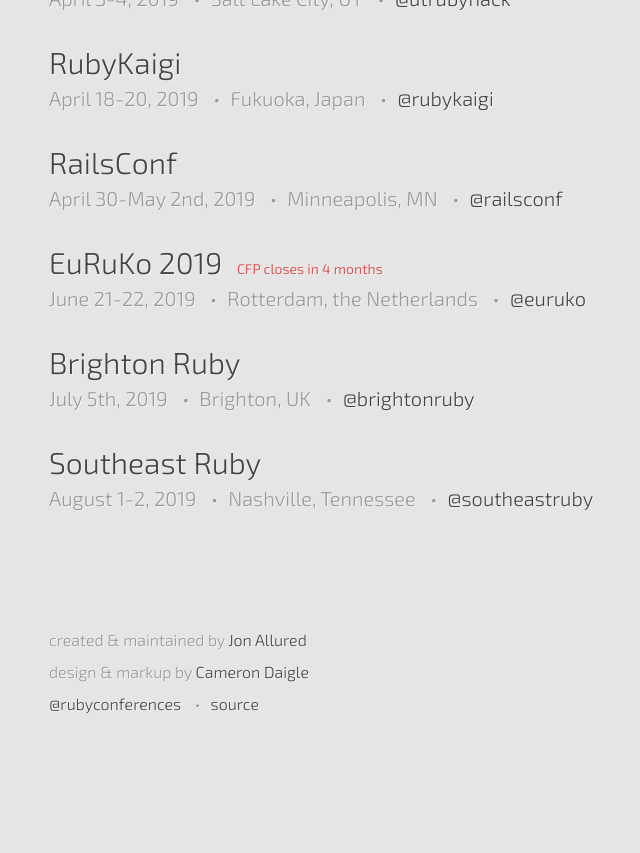
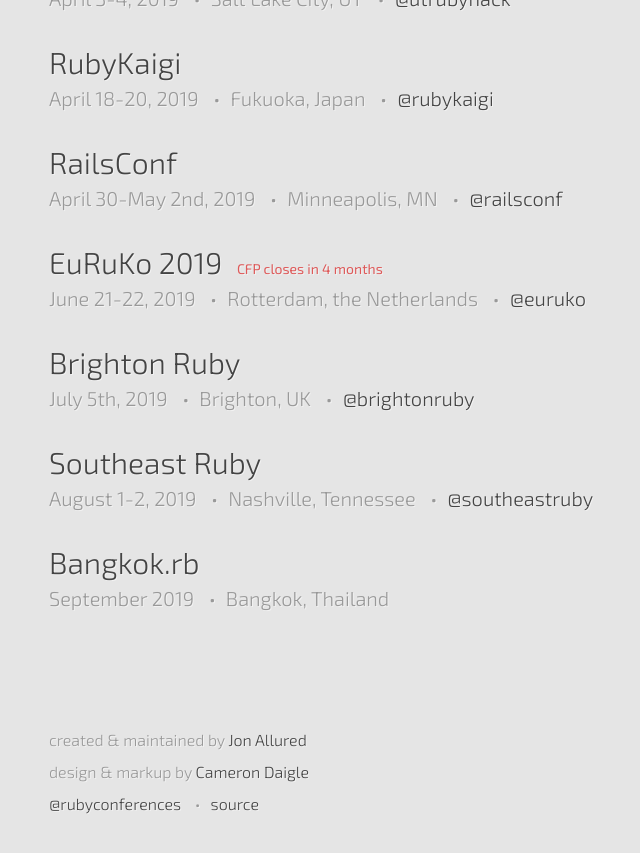
Before and after one commit to ruby-conferences/ruby-conferences.github.io, a Jekyll site: the page built from index.html, in a window 1280 px wide and 900 px high, scrolled down 1418 px. Shown: the top 853 px of the window, without its empty margins (191-831 px from the left). Built offline with Jekyll 4.4.1, drawn with Linux system fonts in a browser that asks for light colours; before the commit the page ends 2218 px from its top, so only the background shows below that.

Commit message:
Add Bangkok.rb to the list of upcoming

```diff
--- a/_data/upcoming.yml
+++ b/_data/upcoming.yml
@@ -95,3 +95,8 @@
   dates: "August 1-2, 2019"
   url: https://southeastruby.com/
   twitter: southeastruby
+
+- name: Bangkok.rb
+  location: Bangkok, Thailand
+  dates: "September 2019"
+  url: https://www.meetup.com/bangkok-rb/
```
